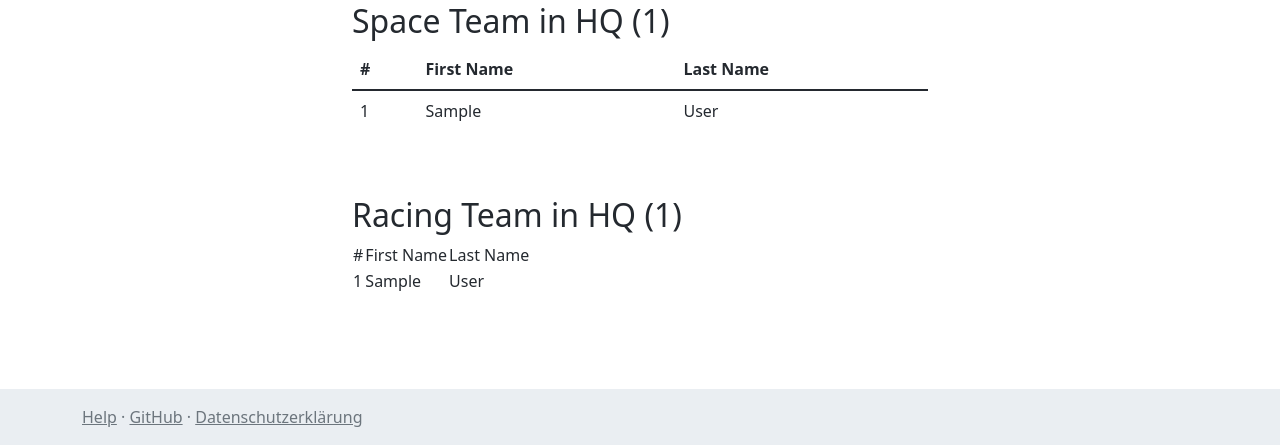
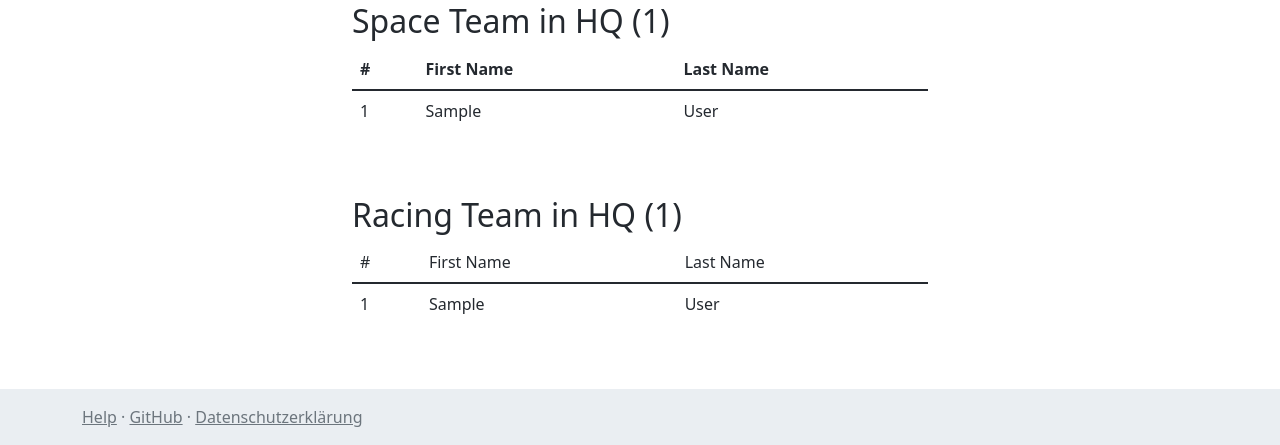
Before and after one commit to SpaceTeam/space-trace, a Flask app: template space_trace/templates/statistic.html in a window 1280 px wide. Shown: the part 355-800 px from the top of the page. Run offline with Flask 2, Linux system fonts and the light colour scheme; tables that the repository leaves empty hold one stand-in row (values such as "Sample post"); the template is opened without the code that fills it: values that come from a table or form of the project are taken from there, most other values are stand-ins (such as "Sample title", 1, 10 or a date in 2020); some libraries are stand-ins or nearby versions.

Commit message:
fix table formatting

```diff
--- a/space_trace/templates/statistic.html
+++ b/space_trace/templates/statistic.html
@@ -55,7 +55,7 @@ checked in <strong>{{total_visits}}</strong> times.
 <div class="mt-5" {%if user.team=='racing' %} style="order: -1" {%endif%}>
     <h2>Racing Team in HQ ({{active_users_rt | length}})</h2>
     {% if active_users_rt|length > 0%}
-    <table class="fancy-table">
+    <table class="table">
         <thead>
             <tr>
                 <td>#</td>
```
